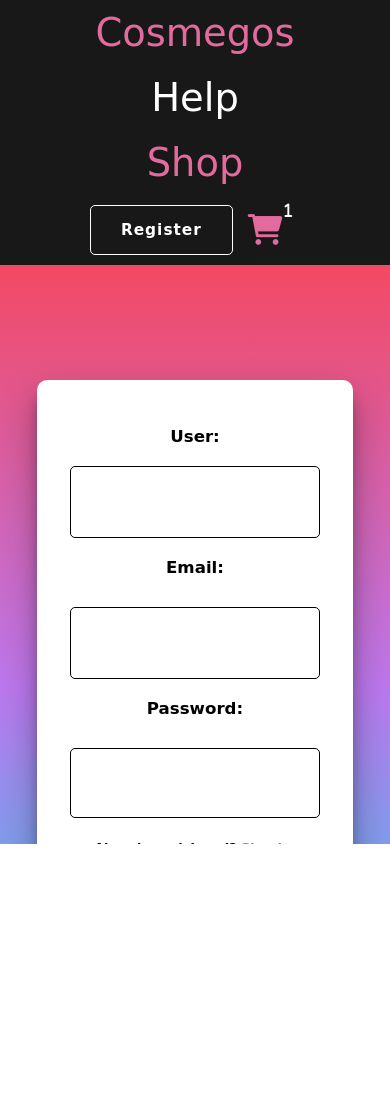
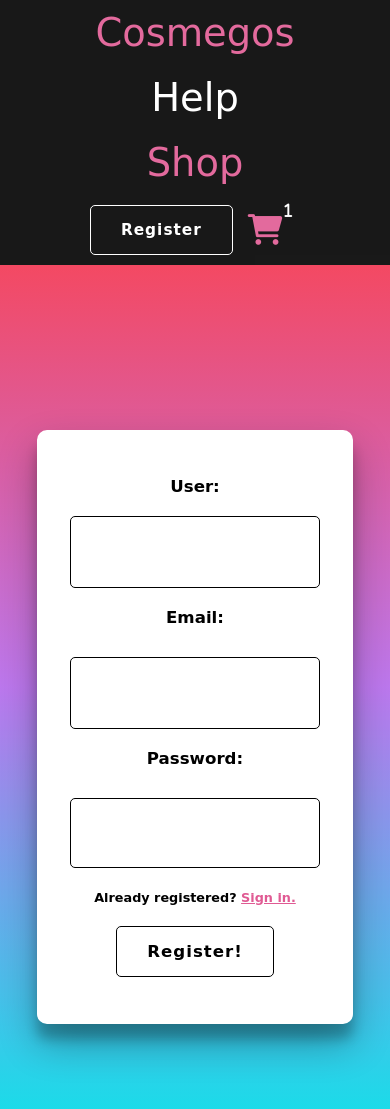
Before and after one commit to eIonut/e-Commerce, a Node server app: page /register in a window 390 px wide. Before the commit the page ends 844 px from the top, so only its background shows below. Run offline with Node 20, Linux system fonts and the light colour scheme; some libraries are stand-ins or nearby versions; some web fonts are replaced.

Commit message:
trying to remove form bug v4

```diff
--- a/public/css/register.css
+++ b/public/css/register.css
@@ -237,13 +237,13 @@ h5 {
     padding-bottom: 20px;
   }
 
-  #rgister-form {
+  #register-form {
     top: 50px;
     position: relative;
   }
 
   main {
-    position: absolute;
+    position: relative;
   }
 
   nav {
```
